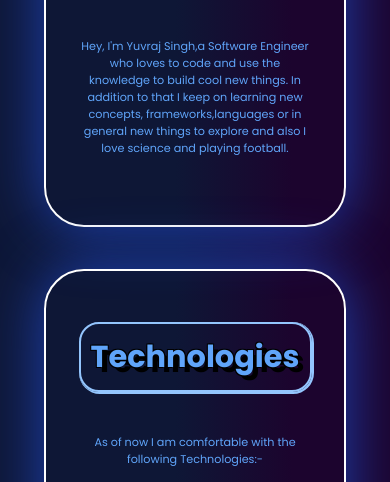
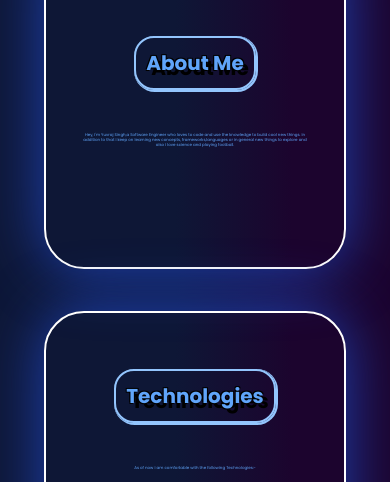
Before and after one commit to 18yuv/Portfolio-web, a plain HTML site: page index.html in a window 390 px wide. Shown: the part 759-1241 px from the top of the page. Drawn offline with nearby package versions, Linux system fonts and the light colour scheme.

Commit message:
Update style.css

```diff
--- a/style.css
+++ b/style.css
@@ -7,27 +7,27 @@ html {
     --secondary-color: #1e40af;
     --semiDark-color: #60a5fa;
     --bg-color: linear-gradient(to right, #0e1736 0%, #0e1736 45%, #1c042e 75%, #1c042e 100%);
-    --fs-large: 3rem;
-    --fs-medium: 2rem;
-    --fs-small: 1.5rem;
-    --fs-xsmall: 1.25rem;
+    --fs-large: 2.5rem;
+    --fs-medium: 1.65rem;
+    --fs-small: 1rem;
+    --fs-xsmall: 0.75rem;
 }
 
 @media (max-width:950px) {
     :root {
-        --fs-large: 2.5rem;
-        --fs-medium: 1.8rem;
-        --fs-small: 1rem;
-        --fs-xsmall: 0.9rem;
+        --fs-large: 2rem;
+        --fs-medium: 1.2rem;
+        --fs-small: 0.75rem;
+        --fs-xsmall: 0.5rem;
     }
 }
 
 @media (max-width:700px) {
     :root {
-        --fs-large: 1.9rem;
-        --fs-medium: 1.3rem;
-        --fs-small: 0.8rem;
-        --fs-xsmall: 0.7rem;
+        --fs-large: 1.25rem;
+        --fs-medium: 1rem;
+        --fs-small: 0.5rem;
+        --fs-xsmall: 0.25rem;
     }
 }
 
```
